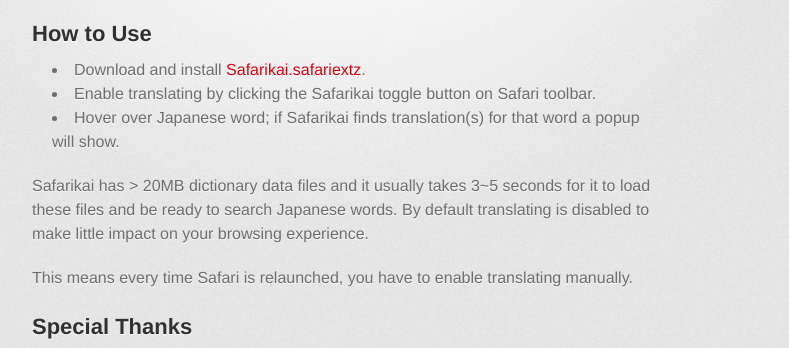
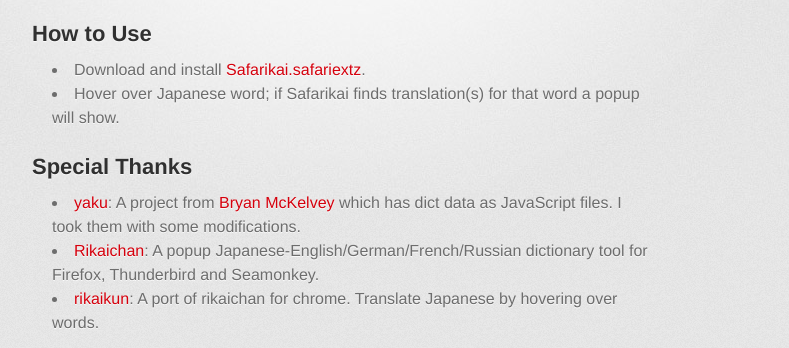
Before and after one commit to ashchan/safarikai, a plain HTML site: page index.html in a window 1280 px wide. Shown: the part 370-718 px from the top of the page, without its empty margins (298-1087 px from the left). Drawn offline with Linux system fonts and the light colour scheme; a web font is replaced by a local one.

Commit message:
Update Usage: translating is enabled by default

```diff
--- a/index.html
+++ b/index.html
@@ -40,11 +40,8 @@
 
 <ul>
 <li>Download and install <a href="http://bit.ly/safarikai-dl">Safarikai.safariextz</a>.</li>
-<li>Enable translating by clicking the Safarikai toggle button on Safari toolbar.</li>
 <li>Hover over Japanese word; if Safarikai finds translation(s) for that word a popup will show.</li>
-</ul><p>Safarikai has &gt; 20MB dictionary data files and it usually takes 3~5 seconds for it to load these files and be ready to search Japanese words. By default translating is disabled to make little impact on your browsing experience.</p>
-
-<p>This means every time Safari is relaunched, you have to enable translating manually.</p>
+</ul>
 
 <h2>
 <a name="special-thanks" class="anchor" href="#special-thanks"><span class="octicon octicon-link"></span></a>Special Thanks</h2>
```
